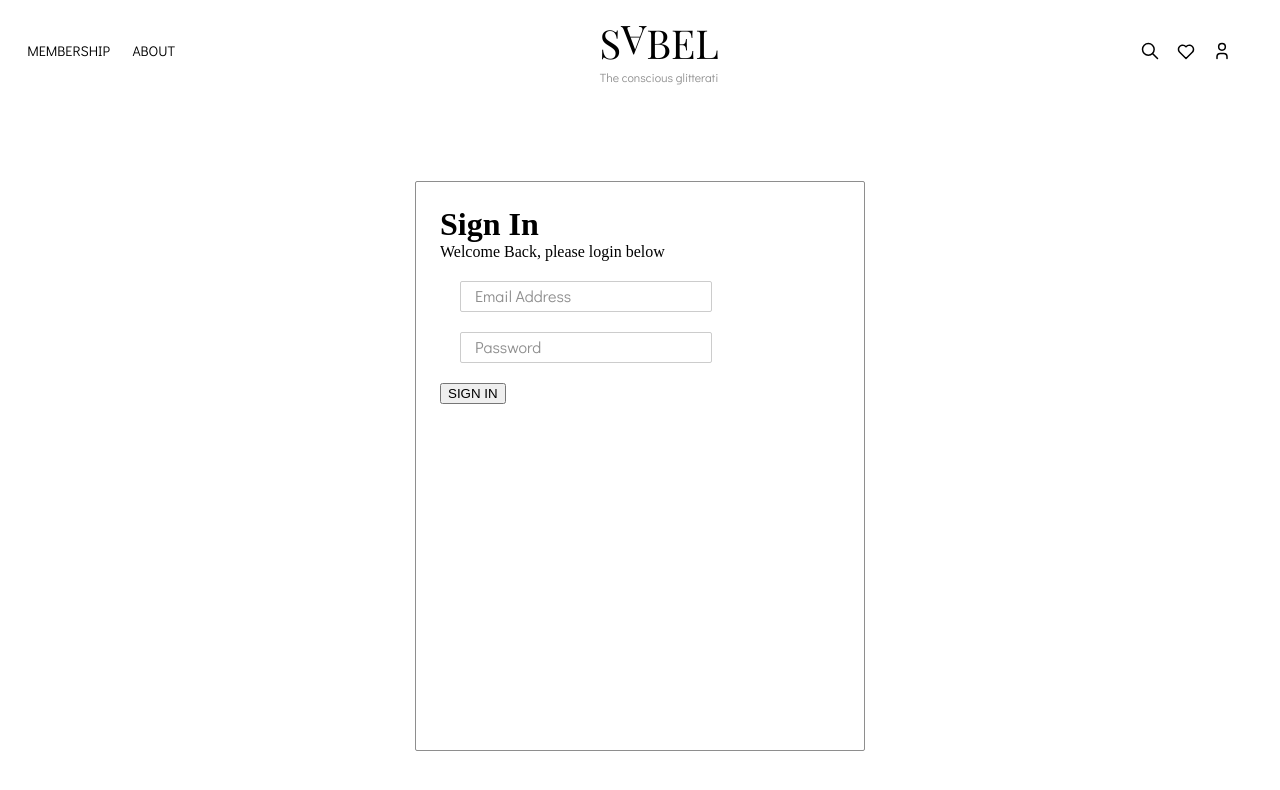
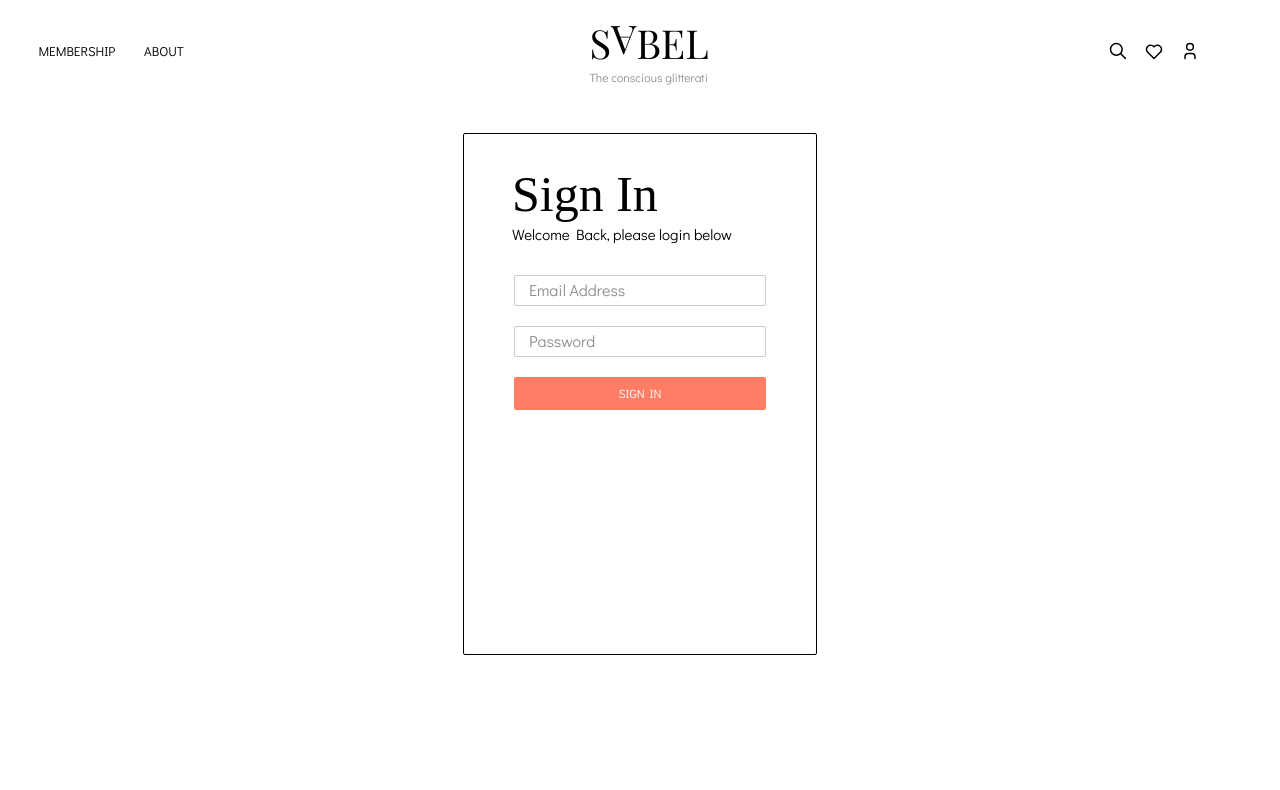
Before and after one commit to Damileee/sabel-blog, a React (Create React App) app: page / in a window 1280 px wide. Shown: the top 790 px of the page. Built offline with nearby package versions, Linux system fonts and the light colour scheme.

Commit message:
chore: updated the styles

```diff
--- a/src/index.css
+++ b/src/index.css
@@ -7,20 +7,20 @@
 .container {
   display: flex;
   justify-content: space-between;
-  margin: 1rem 3rem 0rem 1.5rem;
+  margin: 1rem 5rem 0rem 2rem;
   align-items: center;
 }
 nav .first-link {
   display: flex;
   gap: 1rem;
   font-family: 'Didact Gothic', sans-serif;
-  font-size: 14px;
+  font-size: 13px;
   font-weight: 500;
 }
 .first-link a {
   text-decoration: none;
   color: #000000;
-  padding: 0.2rem;
+  padding: 0.2rem 0.4rem;
 }
 a:hover {
   background-color: #FF7C65;
@@ -32,9 +32,9 @@ a:hover {
   display: flex;
   gap: 1rem;
 }
-.header {
+/* .header {
   text-align: center;
-}
+} */
 .header h1 {
   font-size: 40px;
   font-weight: 500;
@@ -50,20 +50,39 @@ a:hover {
   color: #8E8E8E;
 }
 .auth-layout{
-  padding: 1.5rem;
+  /* padding: 0.5rem; */
   border-radius: 2px;
-  border: 1px solid #8E8E8E;
-  margin: 6rem auto;
+  border: 1.2px solid #000000;
+  margin: 3rem auto;
   width: 100%;
-  max-width: 25rem;
+  max-width: 22rem;
   min-height: 65vh;
 }
 
 /* Sign-In Form */
+.sign-in-form{
+  display: flex;
+  align-items: center;
+  flex-direction: column;
+}
+.sign-in-form-header{
+  margin-top: 2.5rem;
+  line-height: 2.5rem;
+  margin-left: 3rem;
+}
+.sign-in-form-header span {
+  font-weight: 400;
+  font-size: 15px;
+  font-family: 'Didact Gothic', sans-serif;
+}
+.sign-in-form-header h1 {
+  font-weight: 400;
+  font-size: 50px;
+}
 .input-container {
   position: relative;
   margin: 20px;
-  width: 220px; /* Adjust width as needed */
+  width: 220px;
   --x: 15px;
   --y: 7px;
 }
@@ -73,7 +92,7 @@ a:hover {
   padding: var(--y) var(--x);
   border: 1px solid #ccc;
   border-radius: 2px;
-  outline: none; /* Remove the default input outline */
+  outline: none;
 }
 
 .input-label {
@@ -98,3 +117,99 @@ a:hover {
 .input-field:focus {
   outline: 1px solid#000000;
 }
+
+/* Button */
+/* Button Component Styles */
+.button-container {
+  display: flex;
+  justify-content: center;
+  align-items: center;
+  margin: 20px;
+  width: 252px;
+}
+
+button {
+  font-size: 12px;
+  font-weight: 500;
+  color: #FFF;
+  width: 100%;
+  margin: 0 auto;
+  border: none;
+  border-radius: 2px;
+  padding: 0.7em;
+  transition: all ease 0.3s;
+  background: #FF7C65;
+  font-family: 'Didact Gothic', sans-serif;
+}
+
+button.disabled {
+  background-color: #B9BAC2;
+  cursor: not-allowed;
+}
+
+
+button:hover {
+  transform: scale(1.009);
+}
+
+
+/* RingLoader.css */
+.ring-loader-container {
+  display: flex;
+  justify-content: center;
+  padding: 1.6px;
+}
+
+.lds-ring {
+  display: inline-block;
+  position: relative;
+  width: 12px;
+  height: 12px;
+}
+
+.lds-ring div {
+  box-sizing: border-box;
+  display: block;
+  position: absolute;
+  width: 12px;
+  height: 12px;
+  border: 2px solid #fff;
+  border-radius: 50%;
+  animation: lds-ring 2s cubic-bezier(0.5, 0, 0.5, 1) infinite;
+  border-color: #fff transparent transparent transparent;
+}
+
+
+.lds-ring-alt div {
+  box-sizing: border-box;
+  display: block;
+  position: absolute;
+  width: 12px;
+  height: 12px;
+  border: 4px solid #0097CE;
+  border-radius: 50%;
+  animation: lds-ring 1.2s cubic-bezier(0.5, 0, 0.5, 1) infinite;
+  border-color: #0097CE transparent transparent transparent;
+}
+
+.lds-ring div:nth-child(1) {
+  animation-delay: -0.45s;
+}
+
+.lds-ring div:nth-child(2) {
+  animation-delay: -0.3s;
+}
+
+.lds-ring div:nth-child(3) {
+  animation-delay: -0.15s;
+}
+
+@keyframes lds-ring {
+  0% {
+    transform: rotate(0deg);
+  }
+
+  100% {
+    transform: rotate(360deg);
+  }
+}
```
